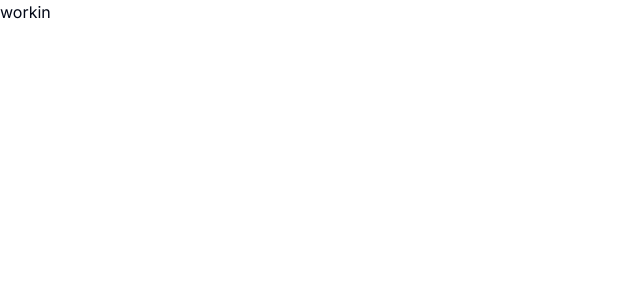
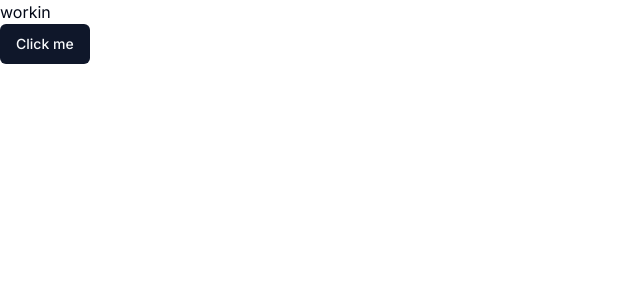
Before and after one commit to aceiny/miro-clone, a Next.js app: page / in a window 1280 px wide. Shown: the top 300 px of the page, without its empty margins (0-640 px from the left). Built offline with nearby package versions, Linux system fonts and the light colour scheme.

Commit message:
update readme

```diff
--- a/app/page.tsx
+++ b/app/page.tsx
@@ -1,9 +1,12 @@
+import { Button } from "@/components/ui/button";
+import { AlertDialog } from "@radix-ui/react-alert-dialog";
 import Image from "next/image";
 
 export default function Home() {
   return (
     <main>
       <p>workin</p>
+      <Button>Click me</Button>
     </main>
   );
 }
--- /dev/null
+++ b/components/ui/alert-dialog.tsx
@@ -0,0 +1,141 @@
+"use client"
+
+import * as React from "react"
+import * as AlertDialogPrimitive from "@radix-ui/react-alert-dialog"
+
+import { cn } from "@/lib/utils"
+import { buttonVariants } from "@/components/ui/button"
+
+const AlertDialog = AlertDialogPrimitive.Root
+
+const AlertDialogTrigger = AlertDialogPrimitive.Trigger
+
+const AlertDialogPortal = AlertDialogPrimitive.Portal
+
+const AlertDialogOverlay = React.forwardRef<
+  React.ElementRef<typeof AlertDialogPrimitive.Overlay>,
+  React.ComponentPropsWithoutRef<typeof AlertDialogPrimitive.Overlay>
+>(({ className, ...props }, ref) => (
+  <AlertDialogPrimitive.Overlay
+    className={cn(
+      "fixed inset-0 z-50 bg-black/80  data-[state=open]:animate-in data-[state=closed]:animate-out data-[state=closed]:fade-out-0 data-[state=open]:fade-in-0",
+      className
+    )}
+    {...props}
+    ref={ref}
+  />
+))
+AlertDialogOverlay.displayName = AlertDialogPrimitive.Overlay.displayName
+
+const AlertDialogContent = React.forwardRef<
+  React.ElementRef<typeof AlertDialogPrimitive.Content>,
+  React.ComponentPropsWithoutRef<typeof AlertDialogPrimitive.Content>
+>(({ className, ...props }, ref) => (
+  <AlertDialogPortal>
+    <AlertDialogOverlay />
+    <AlertDialogPrimitive.Content
+      ref={ref}
+      className={cn(
+        "fixed left-[50%] top-[50%] z-50 grid w-full max-w-lg translate-x-[-50%] translate-y-[-50%] gap-4 border bg-background p-6 shadow-lg duration-200 data-[state=open]:animate-in data-[state=closed]:animate-out data-[state=closed]:fade-out-0 data-[state=open]:fade-in-0 data-[state=closed]:zoom-out-95 data-[state=open]:zoom-in-95 data-[state=closed]:slide-out-to-left-1/2 data-[state=closed]:slide-out-to-top-[48%] data-[state=open]:slide-in-from-left-1/2 data-[state=open]:slide-in-from-top-[48%] sm:rounded-lg",
+        className
+      )}
+      {...props}
+    />
+  </AlertDialogPortal>
+))
+AlertDialogContent.displayName = AlertDialogPrimitive.Content.displayName
+
+const AlertDialogHeader = ({
+  className,
+  ...props
+}: React.HTMLAttributes<HTMLDivElement>) => (
+  <div
+    className={cn(
+      "flex flex-col space-y-2 text-center sm:text-left",
+      className
+    )}
+    {...props}
+  />
+)
+AlertDialogHeader.displayName = "AlertDialogHeader"
+
+const AlertDialogFooter = ({
+  className,
+  ...props
+}: React.HTMLAttributes<HTMLDivElement>) => (
+  <div
+    className={cn(
+      "flex flex-col-reverse sm:flex-row sm:justify-end sm:space-x-2",
+      className
+    )}
+    {...props}
+  />
+)
+AlertDialogFooter.displayName = "AlertDialogFooter"
+
+const AlertDialogTitle = React.forwardRef<
+  React.ElementRef<typeof AlertDialogPrimitive.Title>,
+  React.ComponentPropsWithoutRef<typeof AlertDialogPrimitive.Title>
+>(({ className, ...props }, ref) => (
+  <AlertDialogPrimitive.Title
+    ref={ref}
+    className={cn("text-lg font-semibold", className)}
+    {...props}
+  />
+))
+AlertDialogTitle.displayName = AlertDialogPrimitive.Title.displayName
+
+const AlertDialogDescription = React.forwardRef<
+  React.ElementRef<typeof AlertDialogPrimitive.Description>,
+  React.ComponentPropsWithoutRef<typeof AlertDialogPrimitive.Description>
+>(({ className, ...props }, ref) => (
+  <AlertDialogPrimitive.Description
+    ref={ref}
+    className={cn("text-sm text-muted-foreground", className)}
+    {...props}
+  />
+))
+AlertDialogDescription.displayName =
+  AlertDialogPrimitive.Description.displayName
+
+const AlertDialogAction = React.forwardRef<
+  React.ElementRef<typeof AlertDialogPrimitive.Action>,
+  React.ComponentPropsWithoutRef<typeof AlertDialogPrimitive.Action>
+>(({ className, ...props }, ref) => (
+  <AlertDialogPrimitive.Action
+    ref={ref}
+    className={cn(buttonVariants(), className)}
+    {...props}
+  />
+))
+AlertDialogAction.displayName = AlertDialogPrimitive.Action.displayName
+
+const AlertDialogCancel = React.forwardRef<
+  React.ElementRef<typeof AlertDialogPrimitive.Cancel>,
+  React.ComponentPropsWithoutRef<typeof AlertDialogPrimitive.Cancel>
+>(({ className, ...props }, ref) => (
+  <AlertDialogPrimitive.Cancel
+    ref={ref}
+    className={cn(
+      buttonVariants({ variant: "outline" }),
+      "mt-2 sm:mt-0",
+      className
+    )}
+    {...props}
+  />
+))
+AlertDialogCancel.displayName = AlertDialogPrimitive.Cancel.displayName
+
+export {
+  AlertDialog,
+  AlertDialogPortal,
+  AlertDialogOverlay,
+  AlertDialogTrigger,
+  AlertDialogContent,
+  AlertDialogHeader,
+  AlertDialogFooter,
+  AlertDialogTitle,
+  AlertDialogDescription,
+  AlertDialogAction,
+  AlertDialogCancel,
+}
--- /dev/null
+++ b/components/ui/button.tsx
@@ -0,0 +1,56 @@
+import * as React from "react"
+import { Slot } from "@radix-ui/react-slot"
+import { cva, type VariantProps } from "class-variance-authority"
+
+import { cn } from "@/lib/utils"
+
+const buttonVariants = cva(
+  "inline-flex items-center justify-center whitespace-nowrap rounded-md text-sm font-medium ring-offset-background transition-colors focus-visible:outline-none focus-visible:ring-2 focus-visible:ring-ring focus-visible:ring-offset-2 disabled:pointer-events-none disabled:opacity-50",
+  {
+    variants: {
+      variant: {
+        default: "bg-primary text-primary-foreground hover:bg-primary/90",
+        destructive:
+          "bg-destructive text-destructive-foreground hover:bg-destructive/90",
+        outline:
+          "border border-input bg-background hover:bg-accent hover:text-accent-foreground",
+        secondary:
+          "bg-secondary text-secondary-foreground hover:bg-secondary/80",
+        ghost: "hover:bg-accent hover:text-accent-foreground",
+        link: "text-primary underline-offset-4 hover:underline",
+      },
+      size: {
+        default: "h-10 px-4 py-2",
+        sm: "h-9 rounded-md px-3",
+        lg: "h-11 rounded-md px-8",
+        icon: "h-10 w-10",
+      },
+    },
+    defaultVariants: {
+      variant: "default",
+      size: "default",
+    },
+  }
+)
+
+export interface ButtonProps
+  extends React.ButtonHTMLAttributes<HTMLButtonElement>,
+    VariantProps<typeof buttonVariants> {
+  asChild?: boolean
+}
+
+const Button = React.forwardRef<HTMLButtonElement, ButtonProps>(
+  ({ className, variant, size, asChild = false, ...props }, ref) => {
+    const Comp = asChild ? Slot : "button"
+    return (
+      <Comp
+        className={cn(buttonVariants({ variant, size, className }))}
+        ref={ref}
+        {...props}
+      />
+    )
+  }
+)
+Button.displayName = "Button"
+
+export { Button, buttonVariants }
--- a/package.json
+++ b/package.json
@@ -9,6 +9,8 @@
     "lint": "next lint"
   },
   "dependencies": {
+    "@radix-ui/react-alert-dialog": "^1.0.5",
+    "@radix-ui/react-slot": "^1.0.2",
     "class-variance-authority": "^0.7.0",
     "clsx": "^2.1.0",
     "lucide-react": "^0.323.0",
```
Also changed, not shown: 2 other files (tests, documents, lock files or other folders).
